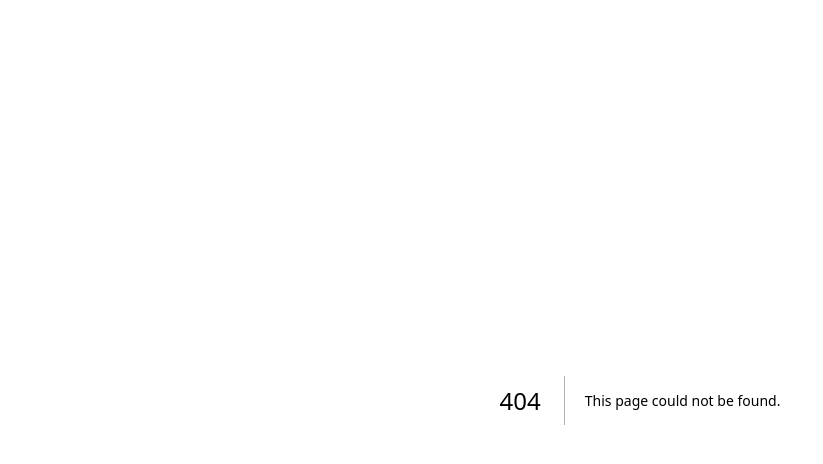
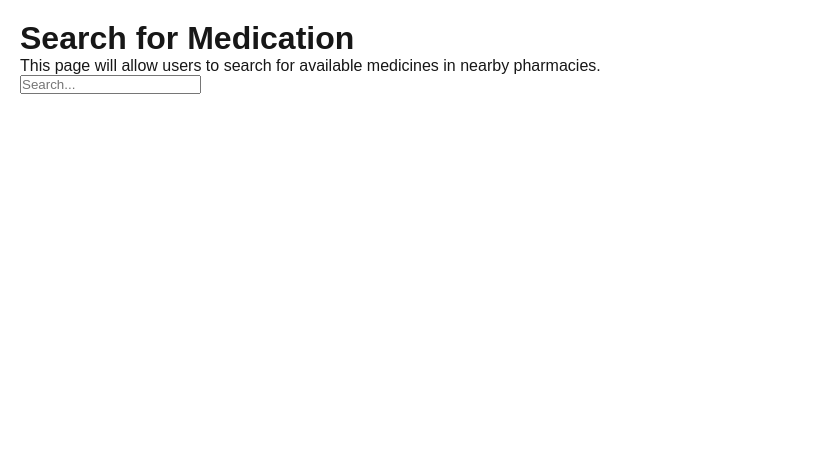
Before and after one commit to Georgiochaker/pharmafinder, a Next.js app: page /search in a window 1280 px wide. Before the commit this address had no page. Shown: the top 464 px of the page, without its empty margins (0-823 px from the left). Built offline with nearby package versions, Linux system fonts and the light colour scheme.

Commit message:
initial project structure and routing

```diff
--- /dev/null
+++ b/src/app/search/page.tsx
@@ -0,0 +1,15 @@
+export default function SearchPage() {
+  return (
+    <div style={{ padding: '20px' }}>
+      <h1 className="text-2xl font-bold">Search for Medication</h1>
+      <p className="mt-4 text-gray-600">
+        This page will allow users to search for available medicines in nearby pharmacies.
+      </p>
+      <input
+        type="text"
+        placeholder="Search..."
+        className="border p-2 mt-4 w-full max-w-md rounded"
+      />
+    </div>
+  );
+}
```
Also changed, not shown: src/app/pharmacy/page.tsx (added, +13 -0 lines), 1 other file (tests, documents, lock files or other folders).
